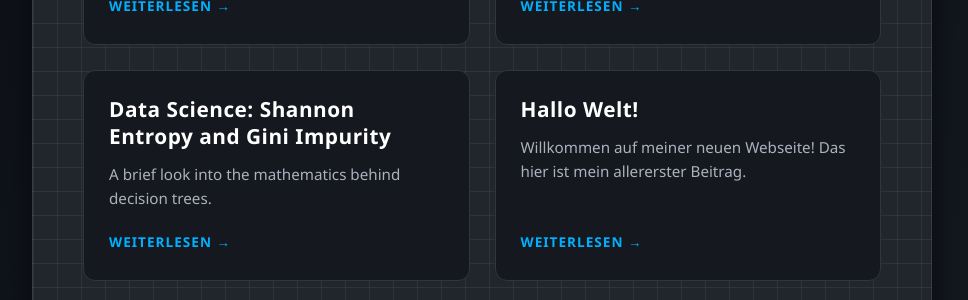
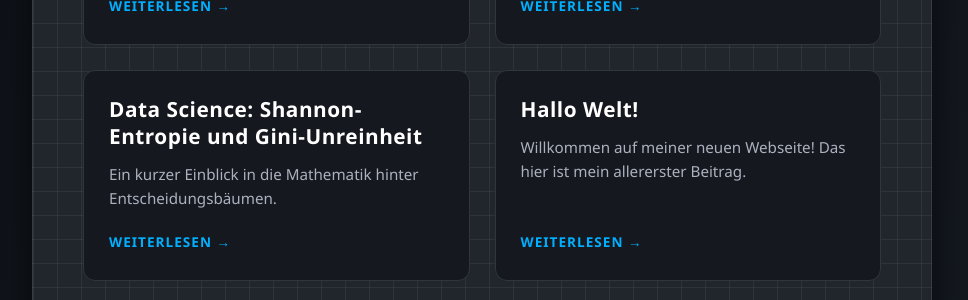
Before and after one commit to AntonRfl/AntonRfl.github.io, a Jekyll site: the page built from index.html, in a window 1280 px wide. Shown: the part 984-1284 px from the top of the page, without its empty margins (158-1126 px from the left). Built offline with Jekyll 4.4.1, drawn with Linux system fonts in a browser that asks for light colours.

Commit message:
Update 2026-03-15-shannon-gini-entropie.md

```diff
--- a/_posts/2026-03-15-shannon-gini-entropie.md
+++ b/_posts/2026-03-15-shannon-gini-entropie.md
@@ -1,11 +1,11 @@
 ---
 layout: default
-title: "Data Science: Shannon Entropy and Gini Impurity"
-description: "A brief look into the mathematics behind decision trees."
+title: "Data Science: Shannon-Entropie und Gini-Unreinheit"
+description: "Ein kurzer Einblick in die Mathematik hinter Entscheidungsbäumen."
 category: data-science
-lang: en
-permalink: /en/data-science/shannon-entropy/
-de_url: /data-science/shannon-entropie/
+lang: de
+permalink: /data-science/shannon-entropie/
+en_url: /en/data-science/shannon-entropy/
 ---
 
 # Data Science: Shannon-Entropie und Gini-Unreinheit
```
